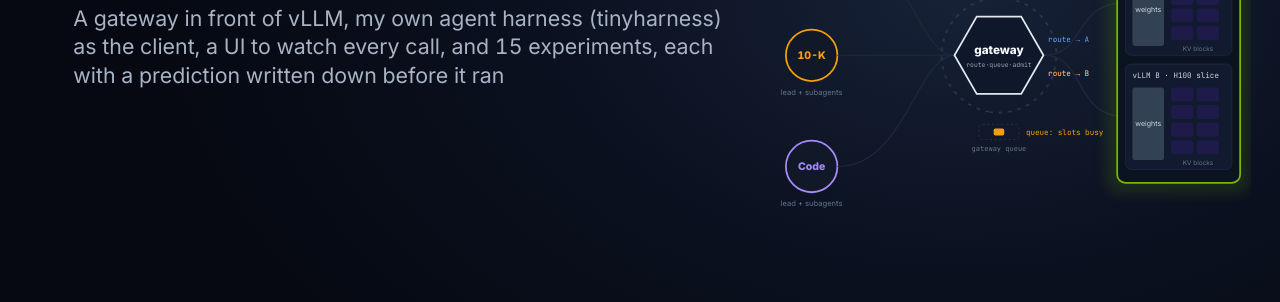
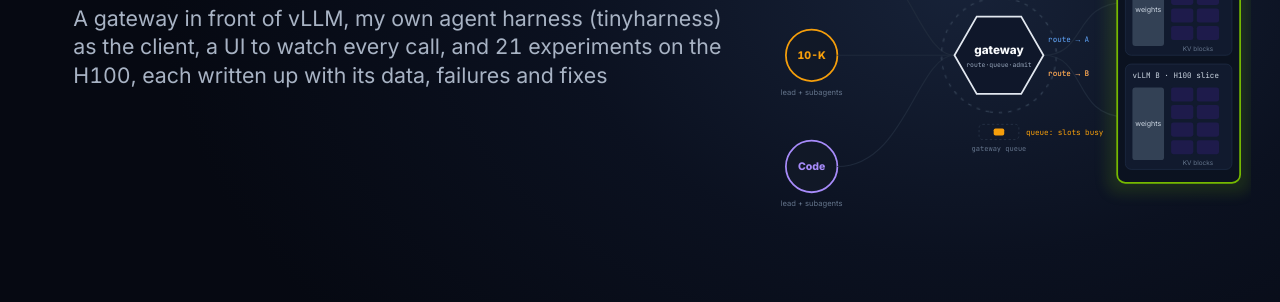
Before and after one commit to anujdutt9/LLM_Inference_Engineering, a plain HTML site: page docs/presentation/deck/presentation.html in a window 1280 px wide. Shown: the part 267-569 px from the top of the page. Drawn offline with Linux system fonts and the light colour scheme.

Commit message:
Deck cover: 21 experiments, matching the README

```diff
--- a/docs/presentation/deck/presentation.html
+++ b/docs/presentation/deck/presentation.html
@@ -13,7 +13,7 @@
   <div class="eyebrow">AI Inference Engineering &amp; System Design · course project · Anuj Dutt</div>
   <h1>Serving multi-tenant AI agents on <em>one H100</em></h1>
   <div class="sub mt16">A gateway in front of vLLM, my own agent harness (tinyharness) as the client, a UI to watch every call,
-  and 15 experiments, each with a prediction written down before it ran</div>
+  and 21 experiments on the H100, each written up with its data, failures and fixes</div>
   <div class="nums">
     <div class="stat"><div class="n">1.8×</div><div class="l"><b>goodput</b> from one 16-slot engine vs two 8-slot replicas on the same GPU</div></div>
     <div class="stat"><div class="n">+47%</div><div class="l"><b>longer agent sessions</b> when admission control improved every latency number</div></div>
```
